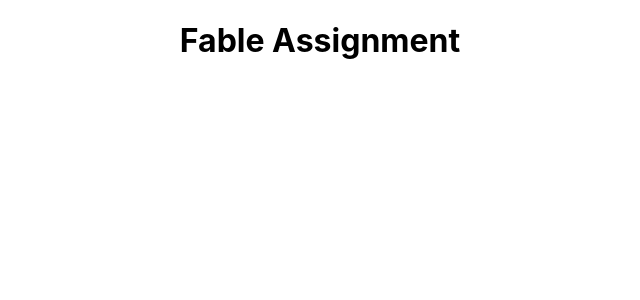
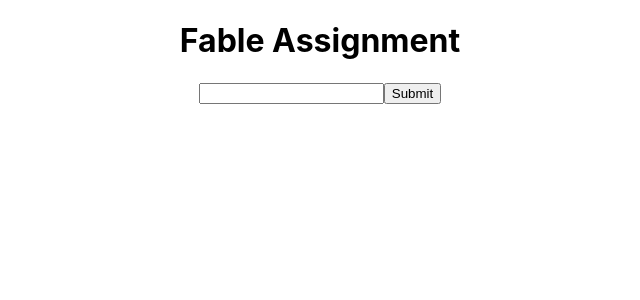
Before and after one commit to FarazIITK/fable-assignment, a React (Create React App) app: page / in a window 1280 px wide. Shown: the top 300 px of the page, without its empty margins (320-960 px from the left). Built offline with nearby package versions, Linux system fonts and the light colour scheme.

Commit message:
Added input bar and submit button

```diff
--- a/src/Components/ArrayInput.tsx
+++ b/src/Components/ArrayInput.tsx
@@ -8,7 +8,23 @@ interface IProp {
 }
 
 const ArrayInput = (props: IProp) => {
-  return null;
+  const [inputString, setInputString] =
+    useState<string>('');
+
+  const handleSubmit = () => {
+    setInputString('');
+  };
+
+  return (
+    <div>
+      <input
+        type="text"
+        value={inputString}
+        onChange={(e) => setInputString(e.target.value)}
+      />
+      <button onClick={handleSubmit}>Submit</button>
+    </div>
+  );
 };
 
 export default ArrayInput;
```
